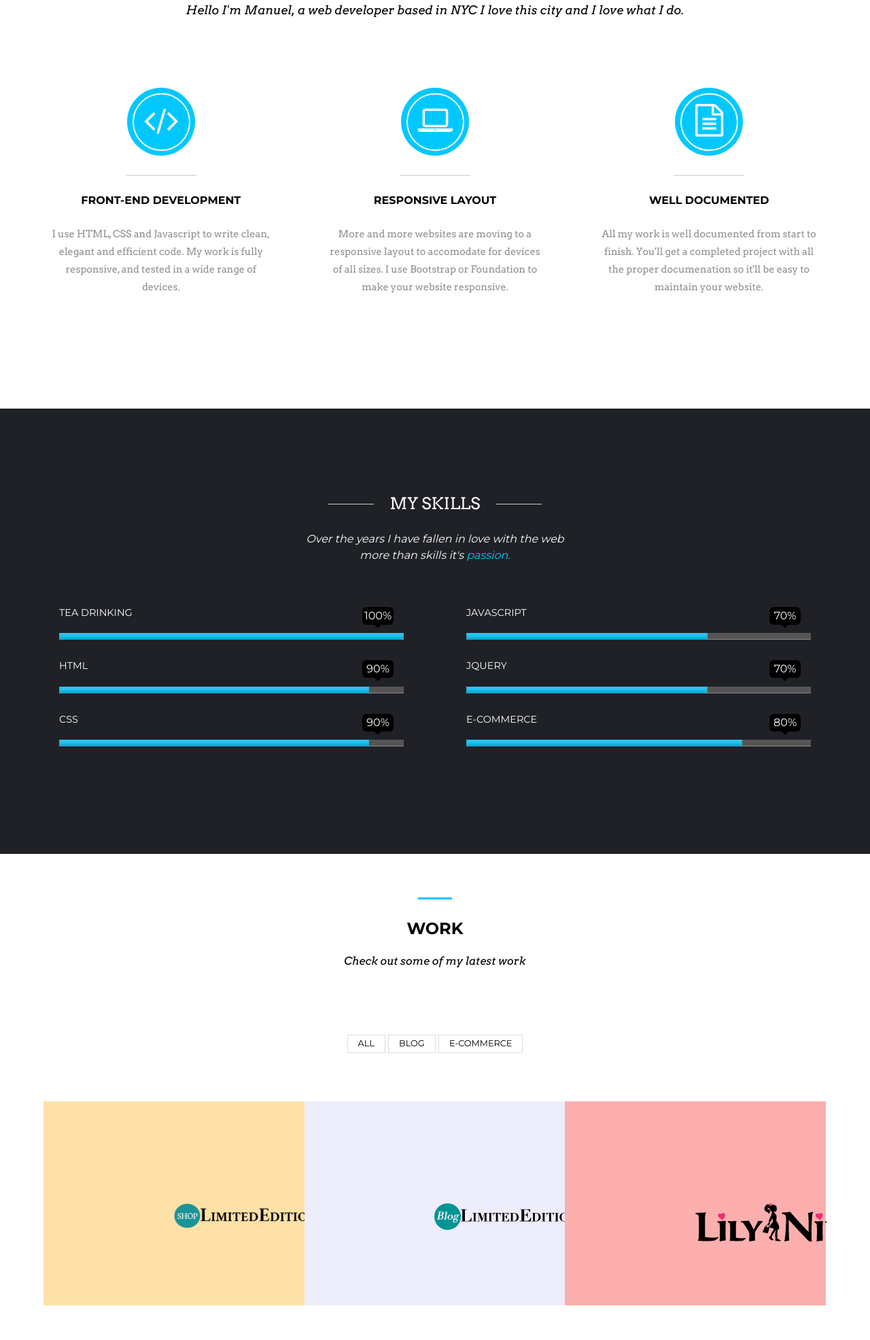
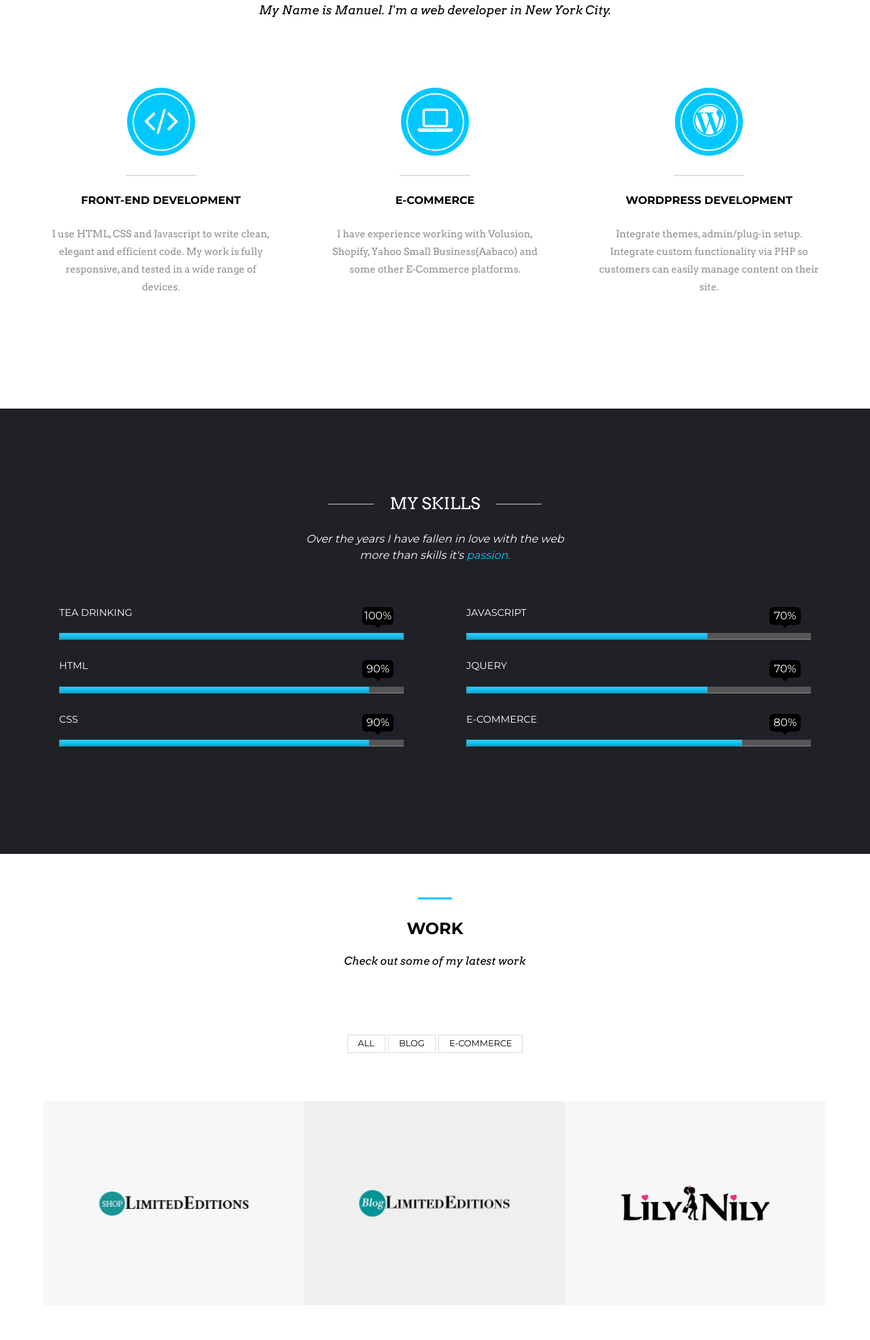
Before and after one commit to bolivar/ManuelLema, a website: page index.html in a window 1280 px wide. Shown: the part 760-2731 px from the top of the page at 68% size. Drawn offline with nearby package versions, Linux system fonts and the light colour scheme; no server answers.

Commit message:
finished the homepage

```diff
--- a/index.html
+++ b/index.html
@@ -58,7 +58,7 @@
     <section class="about" id="about">
         <div class="wrapper">
             <h2>about myself</h2>
-            <p>Hello I'm Manuel, a web developer based in NYC I love this city and I love what I do.</p>
+            <p>My Name is Manuel. I'm a web developer in New York City.</p>
             <div class="row">
                 <div class="circle"><div class="white_circle"><i class="fa fa-code fa-3x"></i></div></div>
                 <hr>
@@ -68,14 +68,14 @@
             <div class="row">
                 <div class="circle"><div class="white_circle"><i class="fa fa-laptop fa-3x"></i></div></div>
                 <hr>
-                <h3>responsive layout</h3>
-                <p>More and more websites are moving to a responsive layout to accomodate for devices of all sizes. I use Bootstrap or Foundation to make your website responsive.</p>
+                <h3>E-Commerce</h3>
+                <p>I have experience working with Volusion, Shopify, Yahoo Small Business(Aabaco) and some other E-Commerce platforms.</p>
             </div>
             <div class="row">
-                <div class="circle"><div class="white_circle"><i class="fa fa-file-text-o fa-3x"></i></div></div>
+                <div class="circle"><div class="white_circle"><i class="fa fa-wordpress fa-3x"></i></div></div>
                 <hr>
-                <h3>well documented</h3>
-                <p>All my work is well documented from start to finish. You'll get a completed project with all the proper documenation so it'll be easy to maintain your website.</p>
+                <h3>Wordpress Development</h3>
+                <p>Integrate themes, admin/plug-in setup. Integrate custom functionality via PHP so customers can easily manage content on their site. </p>
             </div>
         </div>
     </section>
@@ -131,54 +131,17 @@
                 <li id="e-commerce"><a href="#">e-commerce</a></li>
             </ul>
             <div class="row shop">
-              <a href="#"><img src="/img/shop_logo.png" alt="" /></a>
+              <a href="http://www.shoplimitededitions.com" target="_blank"><img src="/img/shop_logo.png" alt="shop limited editions"/></a>
+              <h3>HTML, CSS, jQuery, E-Commerce</h3>
             </div>
             <div class="row blog">
-              <a href="#"><img src="/img/blog_logo.png" alt="" /></a>
+              <a href="http://www.blog.shoplimitededitions.com" target="_blank"><img src="/img/blog_logo.png" alt="blog limited editions"/></a>
+              <h3>HTML, CSS, jQuery, WordPress</h3>
             </div>
             <div class="row lilynily">
-              <a href="#"><img src="/img/lilynily_logo.png" alt="" /></a>
+              <a href="http://www.lilynily.com" target="_blank"><img src="/img/lilynily_logo.png" alt="lily nily"/></a>
+              <h3>HTML, CSS, jQuery, Shopify</h3>
             </div>
-
-            <!-- <div class="row">
-                <a href="http://www.shoplimitededitions.com">
-                    <div class="box shop animate">
-                        <div class="overlay">
-                            <div class="circle">
-                                <i class="fa fa-eye fa-2x"></i>
-                            </div>
-                            <div class="title">Shop Limited Editions</div>
-                            <div class="sub-title">E-commerce Website</div>
-                        </div>
-                    </div>
-                </a>
-            </div>
-            <div class="row">
-                <a href="http://www.blog.shoplimitededitions.com">
-                    <div class="box blog">
-                        <div class="overlay">
-                            <div class="circle">
-                                <i class="fa fa-eye fa-2x"></i>
-                            </div>
-                            <div class="title">Blog Limited Editions</div>
-                            <div class="sub-title">Fashion Blog</div>
-                        </div>
-                    </div>
-                </a>
-            </div>
-            <div class="row">
-                <a href="http://www.lilynily.com">
-                    <div class="box lilynily">
-                        <div class="overlay">
-                            <div class="circle">
-                                <i class="fa fa-eye fa-2x"></i>
-                            </div>
-                            <div class="title">Lily Nily</div>
-                            <div class="sub-title">E-commerce Jewelry Website</div>
-                        </div>
-                    </div>
-                </a>
-            </div> -->
         </div>
     </section>
 
@@ -276,5 +239,17 @@
         document.body.insertBefore(div, document.body.childNodes[0]);
     });
     </script>
+
+    <!-- Google Analytics  -->
+    <script>
+      (function(i,s,o,g,r,a,m){i['GoogleAnalyticsObject']=r;i[r]=i[r]||function(){
+      (i[r].q=i[r].q||[]).push(arguments)},i[r].l=1*new Date();a=s.createElement(o),
+      m=s.getElementsByTagName(o)[0];a.async=1;a.src=g;m.parentNode.insertBefore(a,m)
+      })(window,document,'script','https://www.google-analytics.com/analytics.js','ga');
+
+      ga('create', 'UA-76262105-1', 'auto');
+      ga('send', 'pageview');
+
+    </script>
     </body>
 </html>
```
Also changed, not shown: scss/style.sass (+29 -60 lines), css/style.css.
